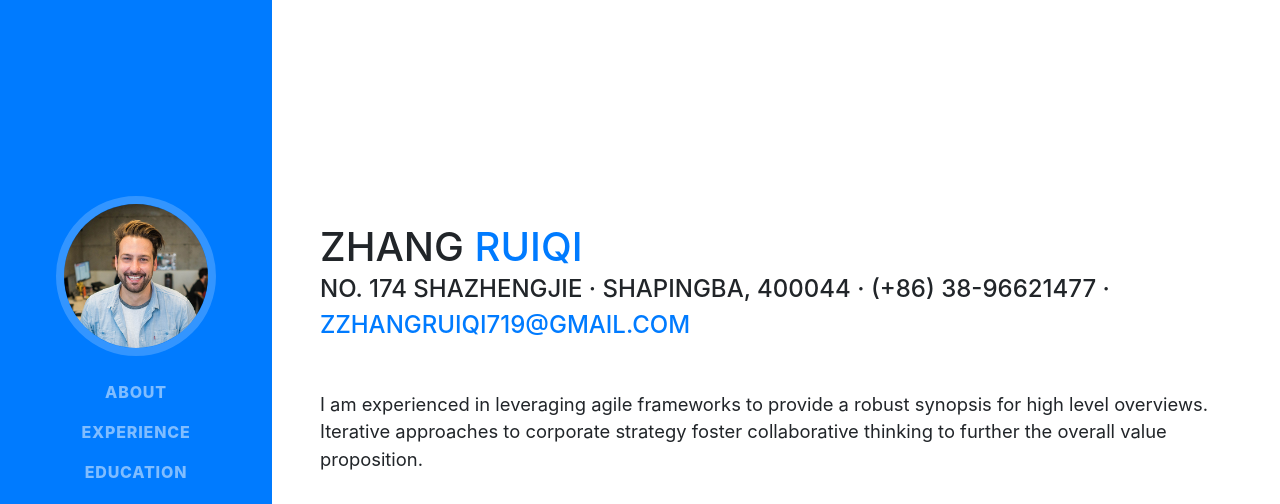
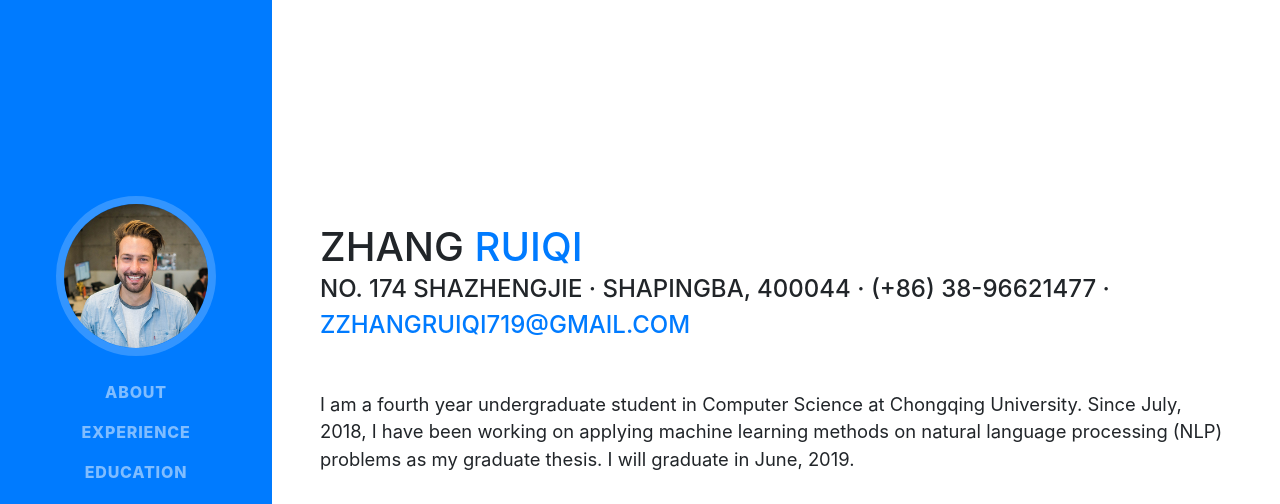
Before and after one commit to zhangriqi/zhangriqi.github.io, a website with bundled scripts: page index.html in a window 1280 px wide. Shown: the top 504 px of the page. Built offline with nearby package versions, Linux system fonts and the light colour scheme; a web font is replaced by a local one.

Commit message:
Change bio.

```diff
--- a/index.html
+++ b/index.html
@@ -8,7 +8,7 @@
     <meta name="description" content="">
     <meta name="author" content="">
 
-    <title>Either your soul or your body must be on the way</title>
+    <title>Ruiqi Zhang | 张瑞琪</title>
 
     <!-- Bootstrap core CSS -->
     <link href="vendor/bootstrap/css/bootstrap.min.css" rel="stylesheet">
@@ -69,7 +69,7 @@
           <div class="subheading mb-5">No. 174 Shazhengjie · Shapingba, 400044 · (+86) 38-96621477 ·
             <a href="mailto:name@email.com">zzhangruiqi719@gmail.com</a>
           </div>
-          <p class="lead mb-5">I am experienced in leveraging agile frameworks to provide a robust synopsis for high level overviews. Iterative approaches to corporate strategy foster collaborative thinking to further the overall value proposition.</p>
+          <p class="lead mb-5">I am a fourth year undergraduate student in Computer Science at Chongqing University. Since July, 2018, I have been working on applying machine learning methods on natural language processing (NLP) problems as my graduate thesis. I will graduate in June, 2019.</p>
           <div class="social-icons">
             <a href="#">
               <i class="fab fa-linkedin-in"></i>
```
